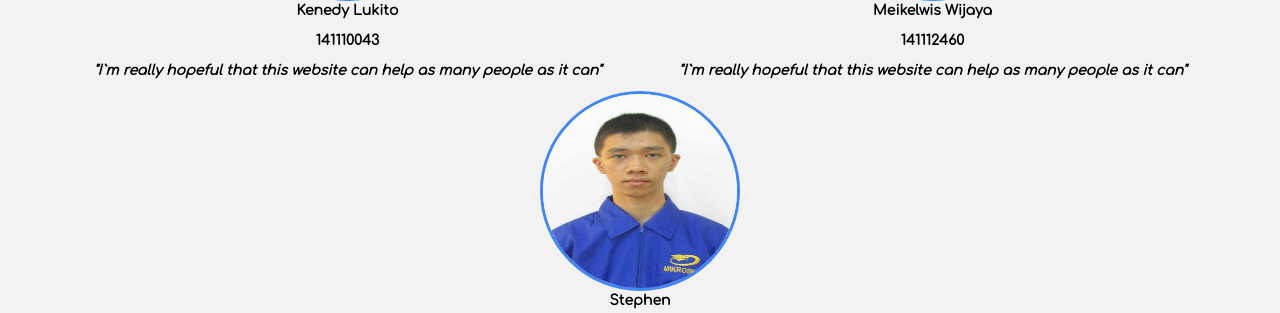
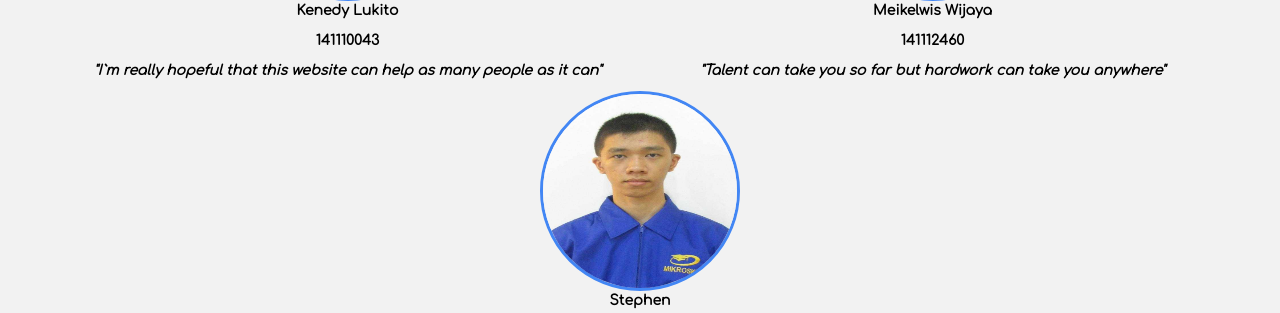
Before and after one commit to sxio/Alpukat, a CodeIgniter app: page /Avocado/about_us in a window 1280 px wide. Shown: the part 370-683 px from the top of the page. Run offline with CodeIgniter, Linux system fonts and the light colour scheme.

Commit message:
Tidur juga

```diff
--- a/application/views/about_us.php
+++ b/application/views/about_us.php
@@ -23,7 +23,7 @@
 					<img class="img-responsive" src="<?php echo base_url() ?>assets/img/141112460.jpg">
 					<p class="text-center">Meikelwis Wijaya</p>
 					<p class="text-center">141112460</p>
-					<p class="text-center"><i class="founderquote">"I`m really hopeful that this website can help as many people as it can"</i></p>
+					<p class="text-center"><i class="founderquote">"Talent can take you so far but hardwork can take you anywhere"</i></p>
 				</div>
 			</div>
 			<div class="row">
--- a/application/views/forum/dashboard.php
+++ b/application/views/forum/dashboard.php
@@ -2,7 +2,6 @@
 <html>
 <head>
 	<title>Profile</title>
-
 	<?php echo $header; ?>
 	<script src="<?php echo base_url('assets/js/main.js'); ?>"></script>
 	<?php echo link_tag('assets/css/forum/forum.css'); ?>
--- a/application/views/forum/forumdetail.php
+++ b/application/views/forum/forumdetail.php
@@ -1,8 +1,8 @@
+<!-- Meikelwis 18-12-16 Untuk forum detail -->
 <!DOCTYPE html>
 <html>
 <head>
 	<title>Doctors List</title>
-
 	<?php echo $header; ?>
 	<script src="<?php echo base_url('assets/js/main.js'); ?>"></script>
 	<?php echo link_tag('assets/css/forum/forum.css'); ?>
--- a/application/views/forum/forumhome.php
+++ b/application/views/forum/forumhome.php
@@ -1,8 +1,8 @@
+<!-- Meikelwis 18-12-16 Untuk Forum home -->
 <!DOCTYPE html>
 <html>
 <head>
 	<title>Doctors List</title>
-
 	<?php echo $header; ?>
 	<script src="<?php echo base_url('assets/js/main.js'); ?>"></script>
 	<?php echo link_tag('assets/css/forum/forum.css'); ?>
```
